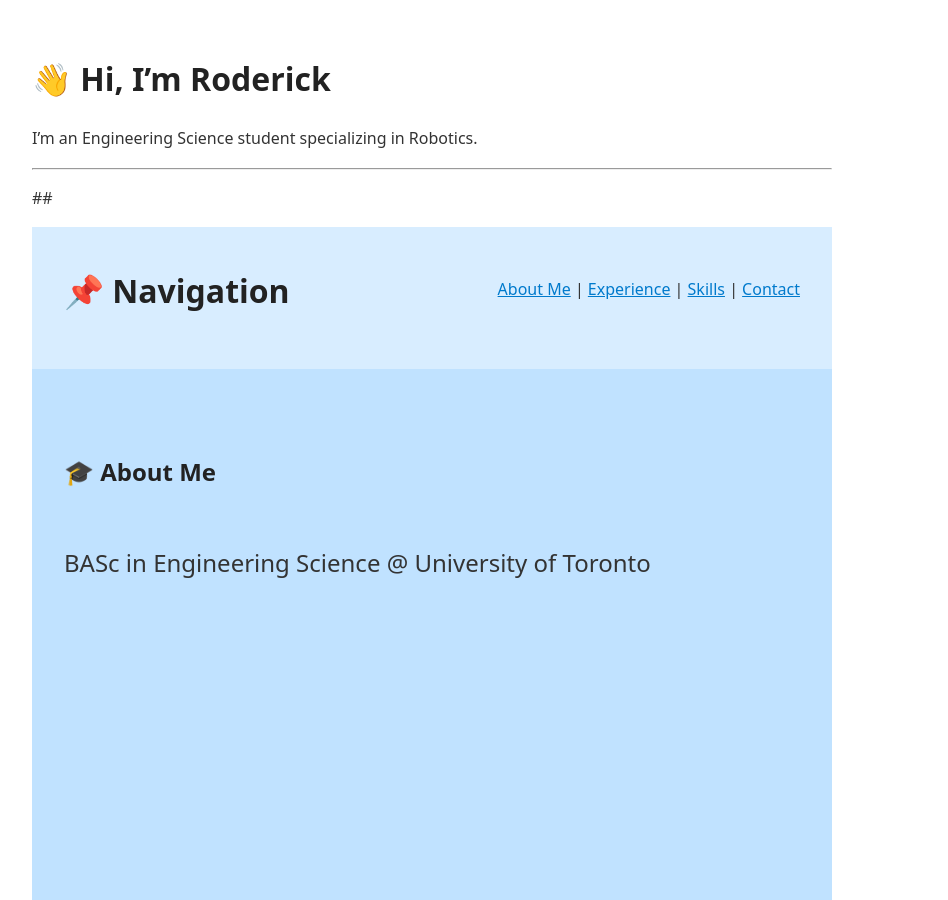
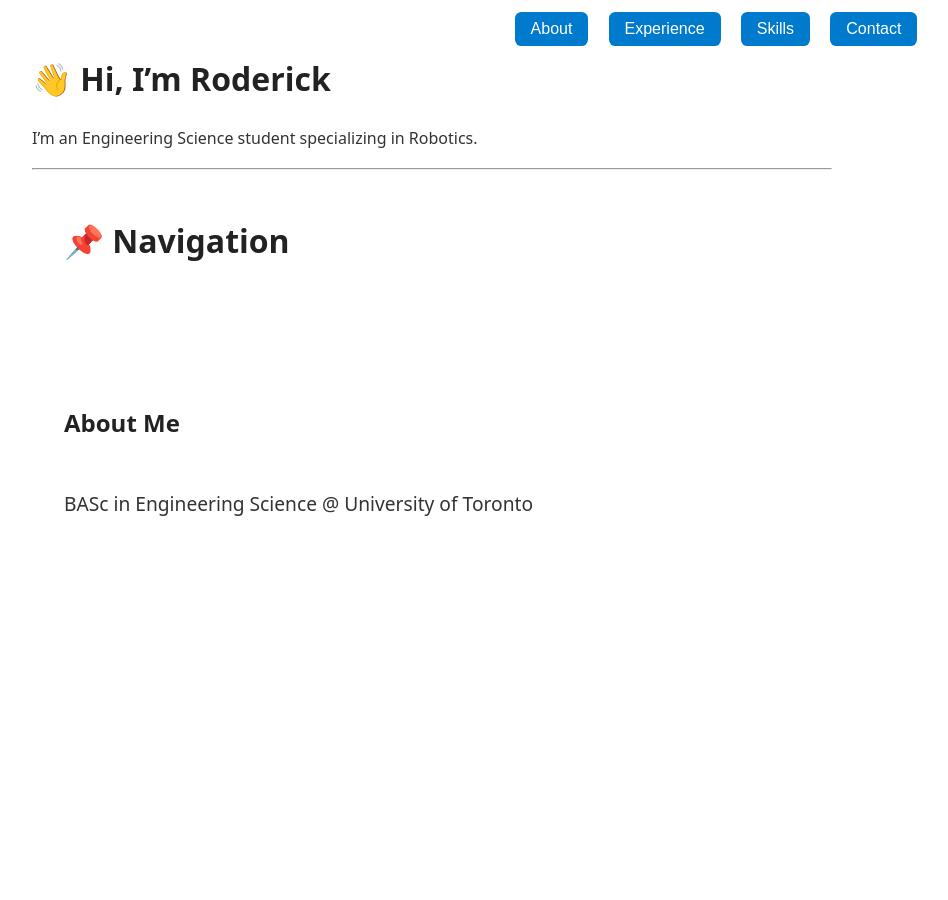
Before and after one commit to Roderick-Wu/Roderick-Wu.github.io, a Jekyll site: the page built from index.md, in a window 1280 px wide and 900 px high. Shown: the whole window, without its empty margins (208-1156 px from the left). Built offline with Jekyll 4.4.1, drawn with Linux system fonts in a browser that asks for light colours; some of the changed text lies outside the part shown.

Commit message:
buttons?

```diff
--- a/assets/css/style.css
+++ b/assets/css/style.css
@@ -26,12 +26,33 @@ h1 {
   justify-content: space-between;
   align-items: center;
   padding: 1rem 2rem 2rem 2rem;
-  background-color: #d8edff;
+  background-color: #ffffff;
  }
+ .nav-links {
+  position: fixed;
+  top: 0;
+  width: 100%;
+  background: #ffffffcc;
+  backdrop-filter: blur(4px);
+  text-align: center;
+  padding: 0.75rem;
+  z-index: 1000;
+ }
+.nav-links button {
+  background-color: #007acc;
+  color: white;
+  border: none;
+  border-radius: 0.4rem;
+  margin: 0 0.5rem;
+  padding: 0.5rem 1rem;
+  font-size: 1rem;
+  cursor: pointer;
+  transition: background-color 0.2s ease;
+}
 .content {
   /* display: none; */
   padding-top: 0.5rem;
-  font-size: 1.5rem
+  font-size: 1.2rem
 }
 a {
   color: #007acc;
@@ -46,7 +67,7 @@ a {
   justify-content: left;
 }
 
-.bg-about      { background-color: #c0e2ff; }
+/* .bg-about      { background-color: #c0e2ff; }
 .bg-experience { background-color: #d8edff; }
 .bg-skills     { background-color: #c0e2ff; }
-.bg-contact    { background-color: #d8edff; }
+.bg-contact    { background-color: #d8edff; } */
--- a/index.md
+++ b/index.md
@@ -8,20 +8,21 @@ title: "Home"
 
 I'm an Engineering Science student specializing in Robotics.
 
-
 ---
-
-##
 
 <div id="nav" class="navigation">
     <h1>
         📌 Navigation
     </h1>
-    <nav>
-        <a href="#about">About Me</a> |
+    <nav class="nav-links">
+        <!-- <a href="#about">About Me</a> |
         <a href="#experience">Experience</a> |
         <a href="#skills">Skills</a> |
-        <a href="#contact">Contact</a>
+        <a href="#contact">Contact</a> -->
+        <button onclick="location.href='#about'">About</button>
+        <button onclick="location.href='#experience'">Experience</button>
+        <button onclick="location.href='#skills'">Skills</button>
+        <button onclick="location.href='#contact'">Contact</button>
     </nav>
 </div>
 
@@ -64,9 +65,9 @@ BASc in Engineering Science @ University of Toronto
 
 <body>
 
-<section id="about" class="section-fullscreen bg-about">
+<section id="about" class="section-fullscreen">
     <div>
-        <h1>🎓 About Me</h1>
+        <h1>About Me</h1>
     </div>
     <div id="about-content" class="content">
         <p>BASc in Engineering Science @ University of Toronto</p>
@@ -74,9 +75,9 @@ BASc in Engineering Science @ University of Toronto
     </div>
 </section>
 
-<section id="experience" class="section-fullscreen bg-experience">
+<section id="experience" class="section-fullscreen">
     <div>
-        <h1>💼 Experience</h1>
+        <h1>Experience</h1>
     </div>
     <div id="experience-content" class="content">
         <ul>
@@ -88,9 +89,9 @@ BASc in Engineering Science @ University of Toronto
     </div>
 </section>
 
-<section id="skills" class="section-fullscreen bg-skills">
+<section id="skills" class="section-fullscreen">
     <div>
-        <h1>🧰 Skills</h1>
+        <h1>Skills</h1>
     </div>
     <div id="skills-content" class="content">
         <p><strong>Languages:</strong> Python, Perl, C/C++, Verilog, MATLAB, TCL, Java, Javascript</p>
@@ -98,9 +99,9 @@ BASc in Engineering Science @ University of Toronto
     </div>
 </section>
 
-<section id = "contact" class="section-fullscreen bg-contact">
+<section id = "contact" class="section-fullscreen">
     <div>
-        <h1>📫 Contact</h1>
+        <h1>Contact</h1>
     </div>
     <div id="contact-content" class="content">
         <p>Email: <a href="roderick.y.wu@mail.utoronto.ca" target="_blank">roderick.wu@mail.utoronto.ca</a></p>
```
